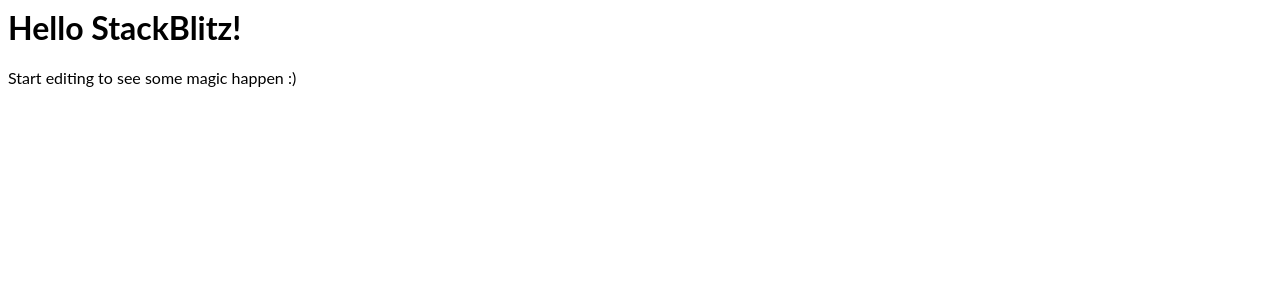
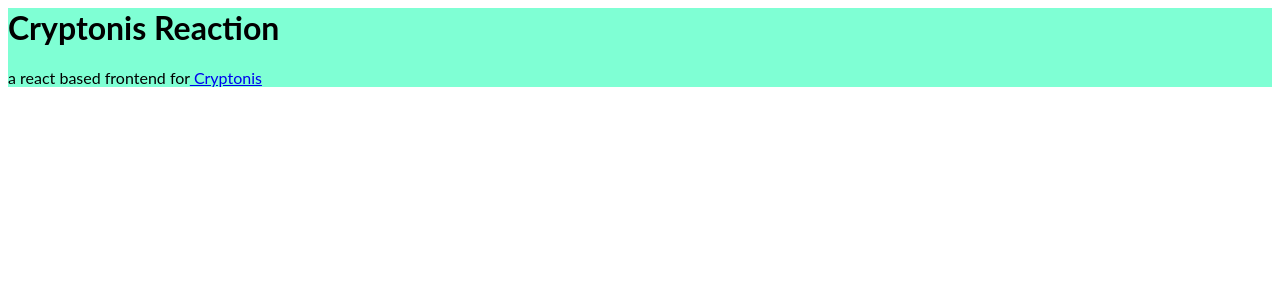
Before and after one commit to Math-SA/CryptonisReaction, a React (Create React App) app: page / in a window 1280 px wide. Shown: the top 300 px of the page. Built offline with nearby package versions, Linux system fonts and the light colour scheme.

Commit message:
extracted header

```diff
--- a/App.tsx
+++ b/App.tsx
@@ -1,11 +1,7 @@
 import * as React from 'react';
 import './style.css';
+import Header from './Components/Header';
 
 export default function App() {
-  return (
-    <div>
-      <h1>Hello StackBlitz!</h1>
-      <p>Start editing to see some magic happen :)</p>
-    </div>
-  );
+  return <Header></Header>;
 }
--- /dev/null
+++ b/Components/Header.css
@@ -0,0 +1,3 @@
+.header {
+  background-color: aquamarine;
+}
--- /dev/null
+++ b/Components/Header.js
@@ -0,0 +1,16 @@
+import * as React from 'react';
+import './Header.css';
+
+function Header() {
+  return (
+    <div className="header">
+      <h1>Cryptonis Reaction</h1>
+      <p>
+        {' '}
+        a react based frontend for
+        <a href="https://github.com/Math-SA/Cryptonis"> Cryptonis </a>
+      </p>
+    </div>
+  );
+}
+export default Header;
```
